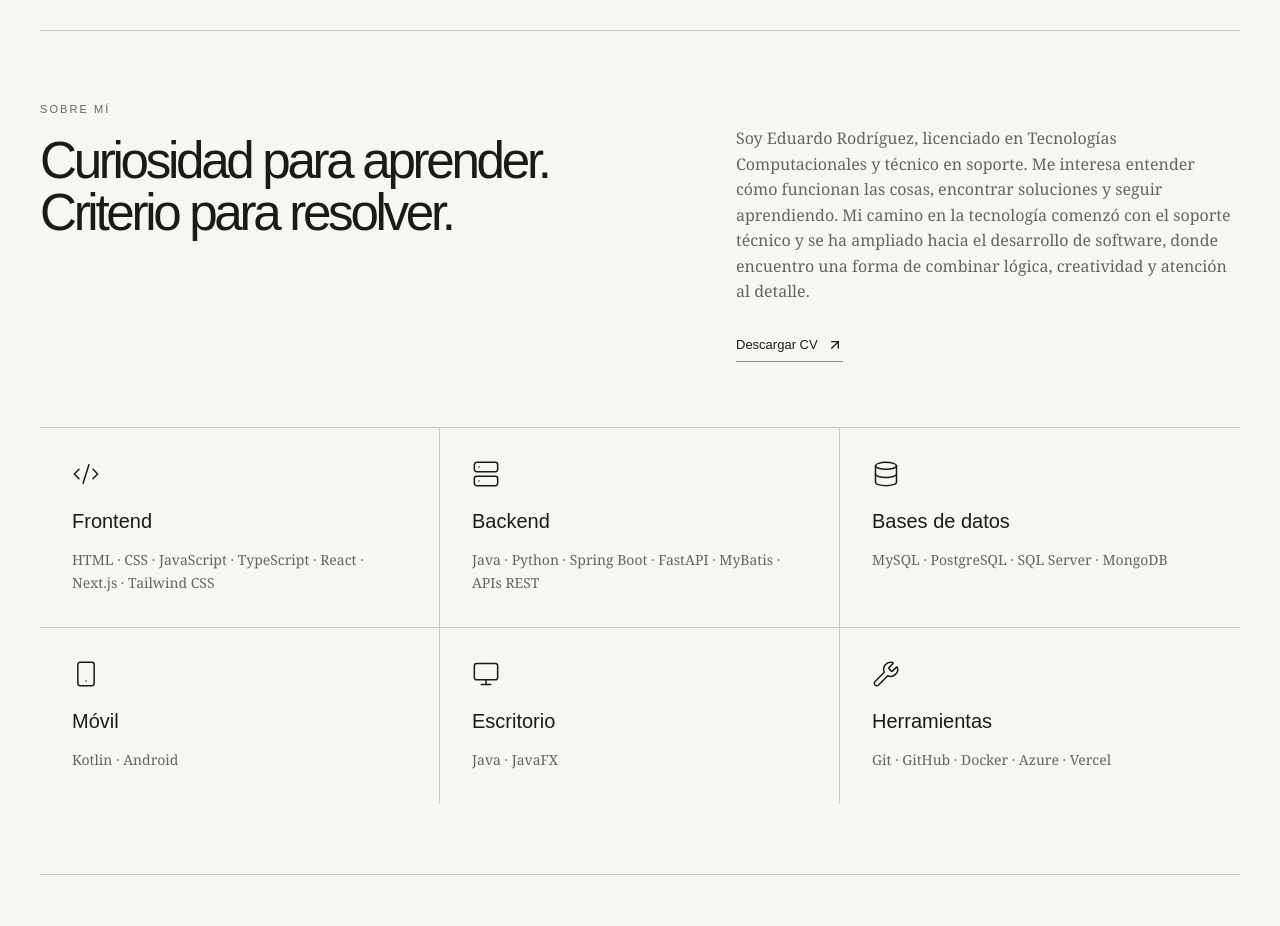
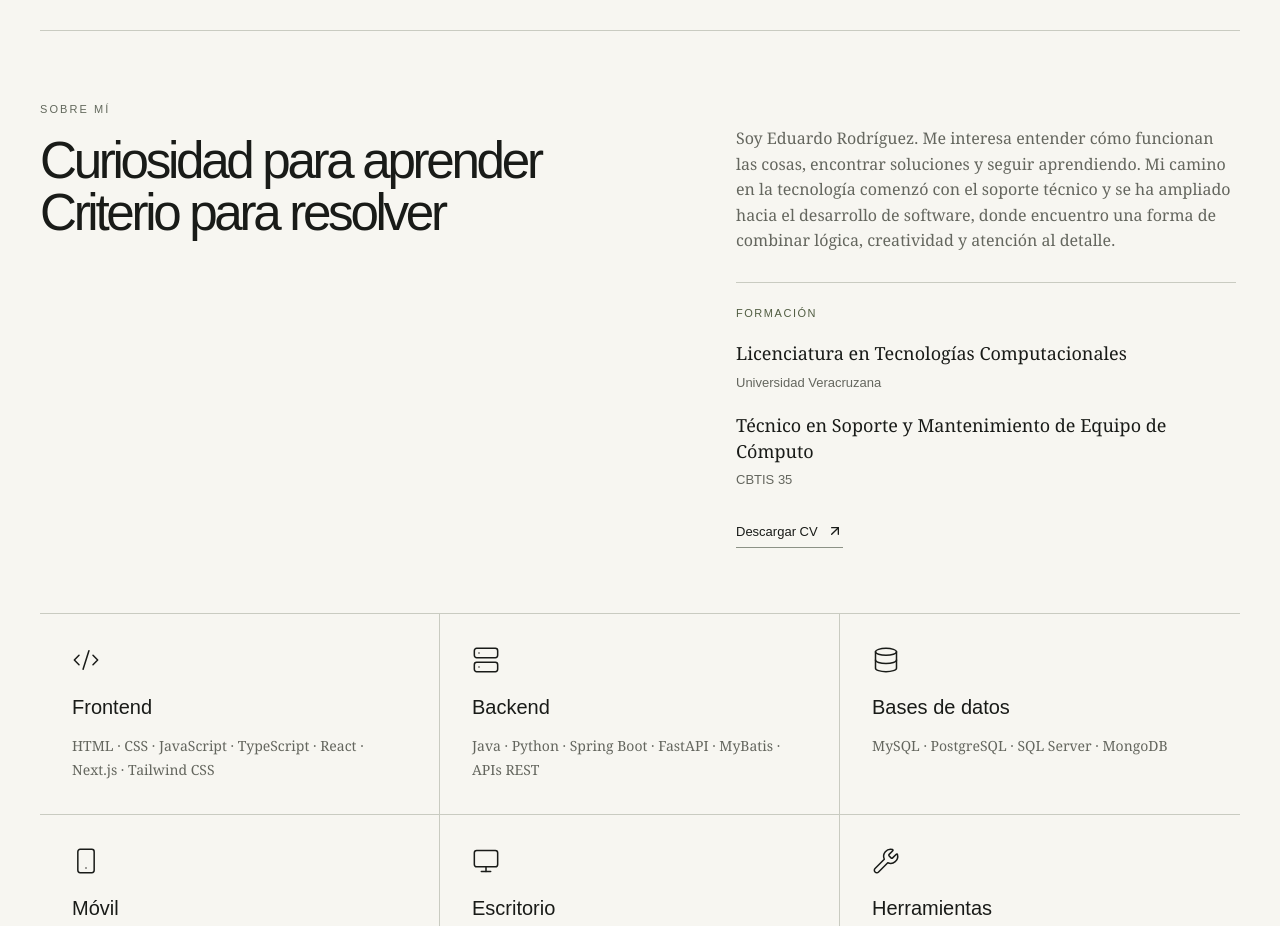
Before and after one commit to eduard165/portafolio-ERS, a Next.js app: page / in a window 1280 px wide. Shown: the part 1440-2366 px from the top of the page. Built offline with nearby package versions, Linux system fonts and the light colour scheme.

Commit message:
Ajuste visual

```diff
--- a/app/globals.css
+++ b/app/globals.css
@@ -386,3 +386,42 @@ footer span:first-child { color: var(--ink); }
     right: 12px;
   }
 }
+/* Formación dentro de Sobre mí */
+
+.about-section .about-education {
+  margin: 28px 0;
+  padding-top: 22px;
+  border-top: 1px solid var(--line);
+}
+
+.about-section .about-education > h3 {
+  margin: 0 0 20px;
+  color: var(--olive);
+  font: 400 11px/1.5 Arial, sans-serif;
+  letter-spacing: 0.14em;
+  text-transform: uppercase;
+}
+
+.about-section .about-education-list {
+  display: grid;
+  gap: 20px;
+  margin: 0;
+  padding: 0;
+  list-style: none;
+}
+
+.about-section .about-education-list h4 {
+  margin: 0;
+  color: var(--ink);
+  font: 400 18px/1.4 Georgia, serif;
+}
+
+.about-section .about-education-list p {
+  margin: 6px 0 0;
+  color: var(--muted);
+  font: 400 13px/1.6 Arial, sans-serif;
+}
+.about-section > div:first-child .about-education {
+  max-width: 560px;
+  margin: 32px 0 24px;
+}
--- a/components/about-section.tsx
+++ b/components/about-section.tsx
@@ -18,19 +18,39 @@ export function AboutSection() {
       <div>
         <p className="eyebrow">Sobre mí</p>
         <h2 id="about-title">
-          Curiosidad para aprender. Criterio para resolver.
+          Curiosidad para aprender Criterio para resolver
         </h2>
       </div>
 
       <div className="about-copy">
         <p>
-          Soy Eduardo Rodríguez, licenciado en Tecnologías Computacionales y
-          técnico en soporte. Me interesa entender cómo funcionan las cosas,
+          Soy Eduardo Rodríguez. Me interesa entender cómo funcionan las cosas,
           encontrar soluciones y seguir aprendiendo. Mi camino en la tecnología
           comenzó con el soporte técnico y se ha ampliado hacia el desarrollo
           de software, donde encuentro una forma de combinar lógica,
           creatividad y atención al detalle.
         </p>
+
+        <div
+          className="about-education"
+          aria-labelledby="about-education-title"
+        >
+          <h3 id="about-education-title">Formación</h3>
+
+          <ul className="about-education-list">
+            <li>
+              <h4>Licenciatura en Tecnologías Computacionales</h4>
+              <p>Universidad Veracruzana</p>
+            </li>
+
+            <li>
+              <h4>
+                Técnico en Soporte y Mantenimiento de Equipo de Cómputo
+              </h4>
+              <p>CBTIS 35</p>
+            </li>
+          </ul>
+        </div>
 
         <a
           className="text-link"
```
